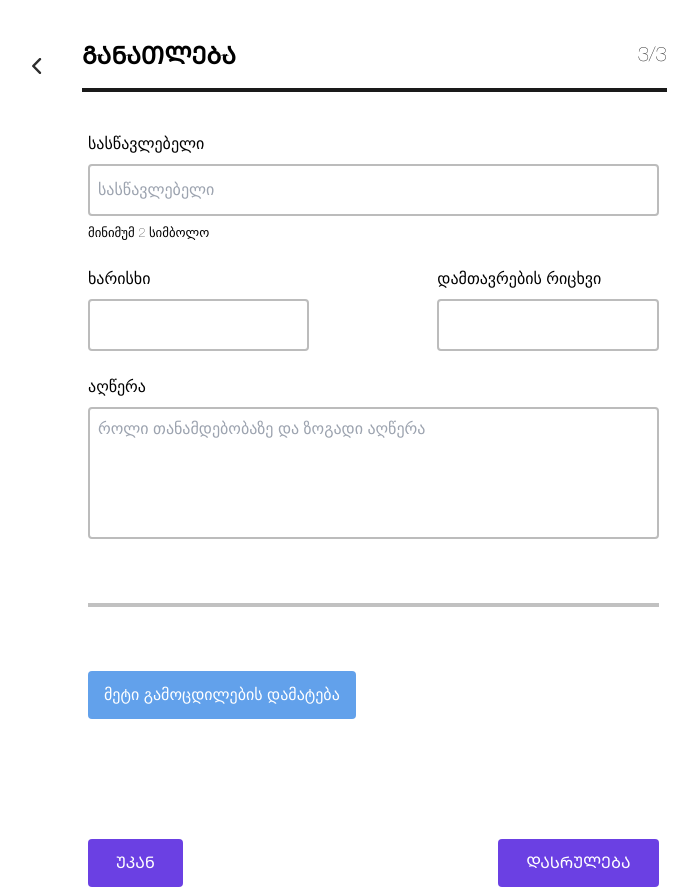
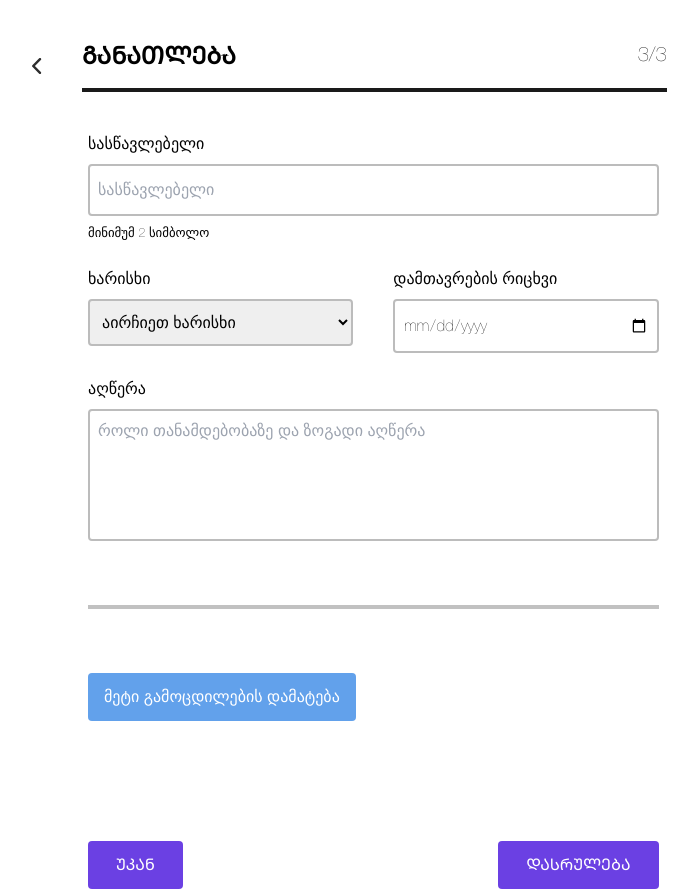
Before and after one commit to teonateona12/redberry, a React (Create React App) app: page /education in a window 1280 px wide. Shown: the whole page, without its empty margins (24-722 px from the left). Built offline with nearby package versions, Linux system fonts and the light colour scheme.

Commit message:
feat: work with education page validation

```diff
--- a/src/App.tsx
+++ b/src/App.tsx
@@ -5,7 +5,7 @@ import Experience from "./pages/experience/Experience";
 import Home from "./pages/home/Home";
 import Personal from "./pages/personal/Personal";
 import Resume from "./pages/resume/Resume";
-import { ExperienceData, PersonalInformation } from "./types";
+import { EducationData, ExperienceData, PersonalInformation } from "./types";
 
 function App() {
   const [data, setData] = useState<PersonalInformation>({
@@ -23,6 +23,12 @@ function App() {
     startTime: "",
     endTime: "",
   });
+  const [educationData, setEducationData] = useState<EducationData>({
+    university: "",
+    degree: "",
+    universityEnd: "",
+    educationDesc: "",
+  });
   useEffect(() => {
     const getItem = localStorage.getItem("PersonalData" || "");
     if (getItem) {
@@ -37,13 +43,26 @@ function App() {
       setExperienceData(parse);
     }
   }, []);
+  useEffect(() => {
+    const getItem = localStorage.getItem("EducationData" || "");
+    if (getItem) {
+      const parse = JSON.parse(getItem);
+      setEducationData(parse);
+    }
+  }, []);
   return (
     <div>
       <Routes>
         <Route path="/" element={<Home />} />
         <Route
           path="/personal"
-          element={<Personal data={data} setData={setData} />}
+          element={
+            <Personal
+              data={data}
+              experienceData={experienceData}
+              setData={setData}
+            />
+          }
         />
         <Route
           path="/experience"
@@ -55,7 +74,17 @@ function App() {
             />
           }
         />
-        <Route path="/education" element={<Education />} />
+        <Route
+          path="/education"
+          element={
+            <Education
+              data={data}
+              experienceData={experienceData}
+              educationData={educationData}
+              setEducationData={setEducationData}
+            />
+          }
+        />
         <Route path="/resume" element={<Resume />} />
       </Routes>
     </div>
--- a/src/pages/education/Education.tsx
+++ b/src/pages/education/Education.tsx
@@ -1,46 +1,192 @@
-import React from "react";
 import PageInformation from "../../components/PageInformation";
+import React, { useEffect, useState } from "react";
+import { SubmitHandler, useForm } from "react-hook-form";
+import { zodResolver } from "@hookform/resolvers/zod";
+import error from "../../assets/images/error.svg";
+import succes from "../../assets/images/succes.svg";
+import PageResume from "../../components/PageResume";
+import { experienceScheme } from "../../schemas/experienseScema";
+import { useNavigate } from "react-router-dom";
+import {
+  EducationData,
+  ExperienceData,
+  PersonalInformation,
+} from "../../types";
+import { educationScheme } from "../../schemas/educationSchema";
+type educationData = {
+  data: PersonalInformation;
+  experienceData: ExperienceData;
+  educationData: EducationData;
+  setEducationData: React.Dispatch<React.SetStateAction<EducationData>>;
+};
+const Education: React.FC<educationData> = ({
+  data,
+  experienceData,
+  educationData,
+  setEducationData,
+}) => {
+  const navigate = useNavigate();
+  const [click, setClick] = useState<boolean>(false);
+  const {
+    register,
+    handleSubmit,
+    setValue,
+    getValues,
+    formState: { errors },
+  } = useForm<EducationData>({
+    resolver: zodResolver(educationScheme),
+  });
 
-const Education = () => {
+  const saveData = () => {
+    const values: EducationData = getValues();
+    console.log(values);
+    setEducationData(values);
+    localStorage.setItem("EducationData", JSON.stringify(values));
+  };
+  const clickButton = () => {
+    setClick(true);
+  };
+  const onSubmit: SubmitHandler<EducationData> = (data) => {
+    navigate("/resume");
+  };
+
+  useEffect(() => {
+    const getItem = localStorage.getItem("EducationData" || "");
+    if (getItem) {
+      const parse = JSON.parse(getItem);
+      setEducationData(parse);
+      setValue("university", parse.university);
+      setValue("degree", parse.degree);
+      setValue("universityEnd", parse.universityEnd);
+      setValue("educationDesc", parse.educationDesc);
+    }
+  }, []);
   return (
+    <div className="flex">
       <div className="w-7/12">
         <PageInformation info={{ text: "ᲒᲐᲜᲐᲗᲚᲔᲑᲐ", number: "3" }} />
-      <form className="pl-28 pr-16 flex flex-col gap-6">
+        <form
+          onSubmit={handleSubmit(onSubmit)}
+          className="pl-28 pr-16 flex flex-col gap-6"
+        >
           <div className="flex flex-col gap-2">
-          <label>სასწავლებელი</label>
+            <label
+              className={`${
+                errors.university ? "text-[#EF5050]" : "text-[#000000]"
+              }`}
+            >
+              სასწავლებელი
+            </label>
+            <div className="flex relative ">
               <input
                 className="px-2 py-3 w-full border-2	border-[#BCBCBC] rounded"
                 placeholder="სასწავლებელი"
+                {...register("university", {
+                  onChange: () => saveData(),
+                })}
               ></input>
+              <div className="items-center flex">
+                {!errors.university && click && (
+                  <img className="absolute right-2" src={succes} />
+                )}
+              </div>
+
+              {<img src={errors.university && `${error}`} />}
+            </div>
             <small className="font-light color-[#2E2E2E]">
               მინიმუმ 2 სიმბოლო
             </small>
           </div>
 
-        <div className="flex  gap-32">
+          <div className="flex  gap-10">
             <div className="flex flex-col gap-2 w-full">
-            <label>ხარისხი</label>
-            <input
+              <label
+                className={`${
+                  errors.degree ? "text-[#EF5050]" : "text-[#000000]"
+                }`}
+              >
+                ხარისხი
+              </label>
+              <div className="flex relative ">
+                <select
                   className="px-2 py-3 w-full border-2 border-[#BCBCBC] rounded"
-              placeholder=""
-            ></input>
+                  placeholder="აირჩიეთ ხარისხი"
+                  {...register("degree", {
+                    onChange: () => saveData(),
+                  })}
+                >
+                  <option value="">აირჩიეთ ხარისხი</option>
+                  <option value="საშუალო სკოლის დიპლომი">
+                    საშუალო სკოლის დიპლომი
+                  </option>
+                  <option value="ზოგადსაგანმანათლებლო დიპლომი">
+                    ზოგადსაგანმანათლებლო დიპლომი
+                  </option>
+                  <option value="ბაკალავრი">ბაკალავრი</option>
+                  <option value="მაგისტრი">მაგისტრი</option>
+                  <option value="დოქტორი">დოქტორი</option>
+                  <option value="ასოცირებული ხარისხი">
+                    ასოცირებული ხარისხი
+                  </option>
+                  <option value="სტუდენტი">სტუდენტი</option>
+                  <option value="კოლეჯი (ხარისხის გარეშე)">
+                    კოლეჯი (ხარისხის გარეშე)
+                  </option>
+                  <option value="სხვა">სხვა</option>
+                </select>
+
+                {<img src={errors.degree && `${error}`} />}
+              </div>
             </div>
 
             <div className="flex flex-col gap-2 w-full">
-            <label>დამთავრების რიცხვი</label>
+              <label
+                className={`${
+                  errors.universityEnd ? "text-[#EF5050]" : "text-[#000000]"
+                }`}
+              >
+                დამთავრების რიცხვი
+              </label>
+
+              <div className="flex relative ">
                 <input
                   className="px-2 py-3 w-full border-2	border-[#BCBCBC] rounded"
-              placeholder=""
+                  type="date"
+                  {...register("universityEnd", {
+                    onChange: () => saveData(),
+                  })}
                 ></input>
+
+                {<img src={errors.universityEnd && `${error}`} />}
+              </div>
             </div>
           </div>
 
           <div className="flex flex-col gap-2">
-          <label>აღწერა</label>
+            <label
+              className={`${
+                errors.educationDesc ? "text-[#EF5050]" : "text-[#000000]"
+              }`}
+            >
+              აღწერა
+            </label>
+
+            <div className="flex relative ">
               <input
                 className="w-full pl-2 pt-2 pb-24 border-2 border-[#BCBCBC] rounded"
                 placeholder="როლი თანამდებობაზე და ზოგადი აღწერა"
+                {...register("educationDesc", {
+                  onChange: () => saveData(),
+                })}
               ></input>
+              <div className="items-center flex">
+                {!errors.educationDesc && click && (
+                  <img className="absolute right-2" src={succes} />
+                )}
+              </div>
+
+              {<img src={errors.educationDesc && `${error}`} />}
+            </div>
           </div>
 
           <div className="h-1 my-10 bg-[#C1C1C1]"></div>
@@ -55,12 +201,17 @@ const Education = () => {
             <button className="bg-[#6B40E3] px-7 py-3 text-white rounded">
               ᲣᲙᲐᲜ
             </button>
-          <button className="bg-[#6B40E3] px-7 py-3 text-white rounded">
+            <button
+              onClick={clickButton}
+              className="bg-[#6B40E3] px-7 py-3 text-white rounded"
+            >
               ᲓᲐᲡᲠᲣᲚᲔᲑᲐ
             </button>
           </div>
         </form>
       </div>
+      <PageResume data={data} experienceData={experienceData} />
+    </div>
   );
 };
 export default Education;
--- a/src/pages/experience/Experience.tsx
+++ b/src/pages/experience/Experience.tsx
@@ -2,7 +2,6 @@ import PageInformation from "../../components/PageInformation";
 import React, { useEffect, useState } from "react";
 import { SubmitHandler, useForm } from "react-hook-form";
 import { zodResolver } from "@hookform/resolvers/zod";
-import { z } from "zod";
 import error from "../../assets/images/error.svg";
 import succes from "../../assets/images/succes.svg";
 import { ExperienceData, PersonalInformation } from "../../types";
@@ -35,12 +34,10 @@ const Experience: React.FC<ExperienseTypes> = ({
     setExperienceData(values);
     localStorage.setItem("ExperienceData", JSON.stringify(values));
   };
-  console.log(data);
   const clickButton = () => {
     setClick(true);
   };
   const onSubmit: SubmitHandler<ExperienceData> = (data) => {
-    console.log(data);
     navigate("/education");
   };
 
@@ -197,7 +194,7 @@ const Experience: React.FC<ExperienseTypes> = ({
           </div>
         </form>
       </div>
-      <PageResume data={data} />
+      <PageResume data={data} experienceData={experienceData} />
     </div>
   );
 };
--- /dev/null
+++ b/src/schemas/educationSchema.ts
@@ -0,0 +1,8 @@
+import { z } from "zod";
+
+export const educationScheme = z.object({
+  university: z.string().min(2),
+  degree: z.string(),
+  universityEnd: z.string().min(1),
+  educationDesc: z.string().min(1),
+});
```
Also changed, not shown: src/components/PageResume.tsx (+4 -4 lines), src/pages/personal/Personal.tsx (+4 -4 lines), src/types.ts (+7 -0 lines). Lines whose indentation alone changed are shown as unchanged.
